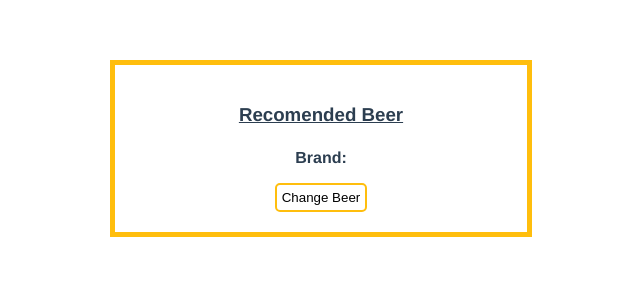
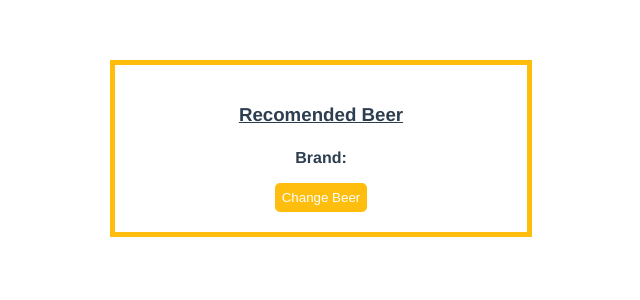
Before and after one commit to Kiriuha-lucky/test_project, a Vue app: page / in a window 1280 px wide. In both pictures the pointer is over the button "Change Beer". Shown: the top 300 px of the page, without its empty margins (319-959 px from the left). Built offline with nearby package versions, Linux system fonts and the light colour scheme; no server answers.

Commit message:
fix: add button hover

```diff
--- a/src/components/User.vue
+++ b/src/components/User.vue
@@ -115,4 +115,13 @@ export default {
   padding: 5px;
   border-radius: 5px;
 }
+
+.beer__button:hover {
+  background-color: #ffbe0d;
+  color: #fff;
+}
+
+.beer__button:active {
+  background-color: #ffbe0db5;
+}
 </style>
```
Also changed, not shown: 7 other files (tests, documents, lock files or other folders).
